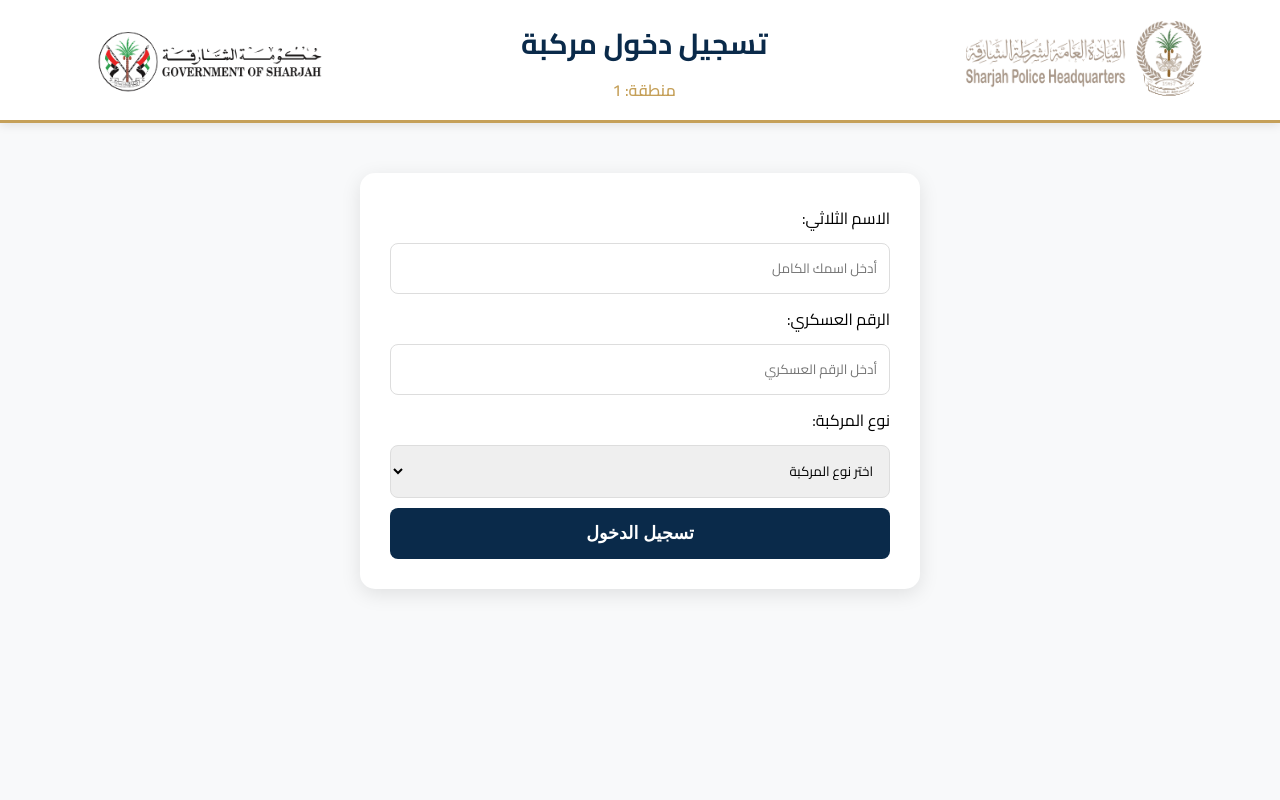
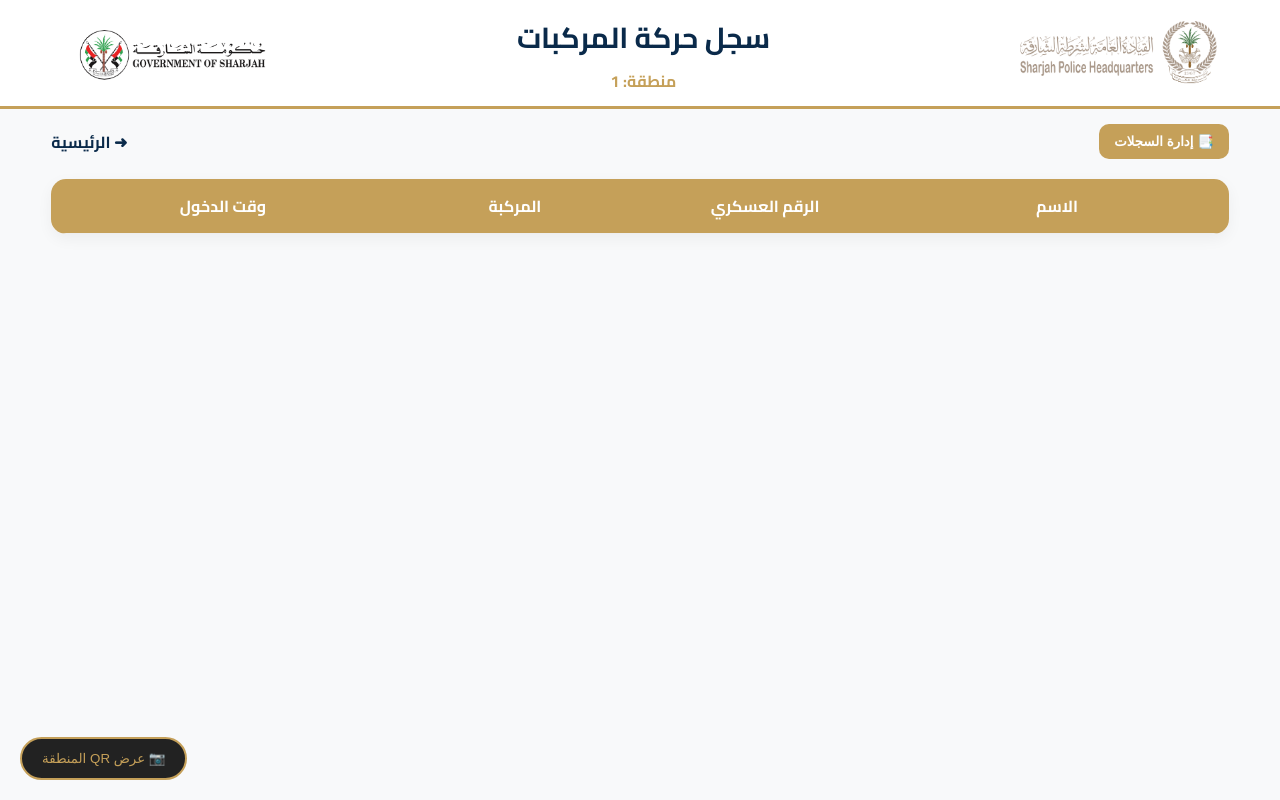
Before and after one commit to Mohammed-Alzahmi/vehicle-tracker-v2, a Flask app: page /register/1 in a window 1280 px wide. Run offline with Flask 3, Linux system fonts and the light colour scheme.

Commit message:
add pytz

```diff
--- a/static/script.js
+++ b/static/script.js
@@ -1,79 +1,28 @@
-let currentOldName = "";
+function enableAdminMode() {
+    const body = document.getElementById('pageBody');
+    const controls = document.getElementById('adminControls');
+    const checks = document.querySelectorAll('.record-check');
 
-function toggleMenu(region, event) {
-    event.stopPropagation(); // يمنع دخول الصفحة عند الضغط على النقاط
-    document.querySelectorAll('.menu').forEach(m => { if(m.id !== 'menu-'+region) m.classList.remove('show'); });
-    document.getElementById('menu-' + region).classList.toggle('show');
+    const isActive = body.classList.toggle('admin-mode');
+    controls.style.display = isActive ? 'flex' : 'none';
+    checks.forEach(c => c.style.display = isActive ? 'block' : 'none');
 }
 
-window.onclick = () => document.querySelectorAll('.menu').forEach(m => m.classList.remove('show'));
-
-function deleteRegion(name, event) {
-    event.stopPropagation();
-    if (confirm("حذف منطقة " + name + "؟")) {
-        fetch("/delete-region", { method: "POST", headers: {"Content-Type": "application/json"}, body: JSON.stringify({name: name}) }).then(() => location.reload());
-    }
-}
-
-// وظائف التعديل الجديدة
-function openEditModal(oldName, event) {
-    event.stopPropagation();
-    currentOldName = oldName;
-    document.getElementById('editRegionInput').value = oldName;
-    document.getElementById('customEditModal').style.display = 'flex';
-}
-
-function closeEditModal() {
-    document.getElementById('customEditModal').style.display = 'none';
-}
-
-function saveRegionEdit() {
-    let newName = document.getElementById('editRegionInput').value;
-    if (newName && newName !== currentOldName) {
-        fetch("/edit-region", {
-            method: "POST",
-            headers: {"Content-Type": "application/json"},
-            body: JSON.stringify({old: currentOldName, new: newName})
-        }).then(() => location.reload());
-    } else {
-        closeEditModal();
-    }
-}
-
-// باقي الوظائف (إدارة السجلات والباركود)
-function enableAdminMode() {
-    const checks = document.querySelectorAll('.record-check');
-    const controls = document.getElementById('adminControls');
-    const isHidden = controls.style.display === 'none' || controls.style.display === '';
-    controls.style.display = isHidden ? 'flex' : 'none';
-    checks.forEach(c => c.style.display = isHidden ? 'block' : 'none');
-}
-function selectAllRecords() { document.querySelectorAll('.record-check').forEach(c => c.checked = true); }
-function deleteSelected() {
-    const ids = Array.from(document.querySelectorAll('.record-check:checked')).map(c => c.value);
-    if(ids.length > 0 && confirm("حذف المحدد؟")) {
-        fetch("/delete-records", { method: "POST", headers: {"Content-Type": "application/json"}, body: JSON.stringify({region: CURRENT_REGION, ids: ids}) }).then(() => location.reload());
-    }
-}
 function openQR(region) {
     const url = window.location.origin + "/register/" + encodeURIComponent(region);
-    document.getElementById("qrFrame").src = "https://api.qrserver.com/v1/create-qr-code/?size=200x200&data=" + url;
+    const qrImgUrl = "https://api.qrserver.com/v1/create-qr-code/?size=200x200&data=" + url;
+    document.getElementById("qrPlaceholder").innerHTML = `<img src="${qrImgUrl}" id="qrImg" style="width:200px;">`;
     document.getElementById("qrUrlText").innerText = url;
     document.getElementById("qrModal").style.display = "flex";
 }
-function copyQRLink() { navigator.clipboard.writeText(document.getElementById("qrUrlText").innerText); alert("تم النسخ!"); }
+
 function printQR() {
-    const content = document.getElementById('printableQR').innerHTML;
-    const win = window.open('', '', 'height=600,width=400');
-    win.document.write('<html><head><style>body{font-family:Cairo;text-align:center;padding:20px} iframe{width:200px;height:200px;border:none}</style></head><body>' + content + '</body></html>');
-    win.document.close();
-    setTimeout(() => { win.print(); win.close(); }, 500);
+    window.print(); // بيطبع الباركود والاسم بس لأننا عدلنا الـ CSS @media print
 }
-function openCarModal() { document.getElementById('carModal').style.display = 'flex'; }
-function addCar() {
-    const val = document.getElementById('newCarInput').value;
-    if(val) manageCar('add', val);
+
+// دالة تحديد الكل
+function selectAllRecords() {
+    const checks = document.querySelectorAll('.record-check');
+    const allChecked = Array.from(checks).every(c => c.checked);
+    checks.forEach(c => c.checked = !allChecked);
 }
-function manageCar(action, value) {
-    fetch("/manage-cars", { method: "POST", headers: {"Content-Type": "application/json"}, body: JSON.stringify({action: action, value: value}) }).then(() => location.reload());
-}
--- a/static/style.css
+++ b/static/style.css
@@ -2,86 +2,74 @@
 
 :root { --primary: #0a2a4a; --accent: #c5a059; --bg: #f8f9fa; --danger: #dc3545; }
 
-body { font-family: 'Cairo', sans-serif; background: var(--bg); margin: 0; direction: rtl; }
+body { font-family: 'Cairo', sans-serif; background: var(--bg); margin: 0; direction: rtl; overflow-x: hidden; }
 
-/* هيدر مطور ورسبونسف */
+/* هيدر تكيّفي ذكي */
 header {
     background: white;
-    padding: 15px 5%;
+    padding: 10px 4%;
     display: flex;
     justify-content: space-between;
     align-items: center;
     border-bottom: 3px solid var(--accent);
-    box-shadow: 0 2px 10px rgba(0,0,0,0.1);
+    gap: 10px;
 }
-header img {
-    height: clamp(60px, 10vw, 90px); /* حجم متوسط ورسبونسف */
-    width: auto;
-}
-.header-text { text-align: center; }
+header img { height: clamp(40px, 10vw, 75px); width: auto; }
+
+.header-text { flex: 1; text-align: center; min-width: 0; }
 .header-text h2 {
     margin: 0;
     color: var(--primary);
-    font-size: clamp(1.2rem, 4vw, 1.8rem); /* عنوان كبير */
+    font-size: clamp(0.9rem, 4.5vw, 1.8rem); /* بيصغر مع الشاشة تلقائياً */
+    white-space: nowrap;
 }
 .header-text p {
-    margin: 5px 0 0 0;
-    color: var(--accent); /* لون ذهبي */
-    font-size: clamp(0.8rem, 2.5vw, 1rem); /* أصغر نتفة */
-    font-weight: 600;
+    margin: 2px 0 0 0;
+    color: var(--accent);
+    font-size: clamp(0.6rem, 2.8vw, 1rem);
+    font-weight: 700;
 }
 
-/* حقل الإضافة */
-.add-region-container { max-width: 600px; margin: 30px auto; display: flex; padding: 0 20px; }
-.add-region-container input { flex: 1; padding: 15px; border: 2px solid #ddd; border-radius: 0 12px 12px 0; outline: none; font-family: 'Cairo'; }
-.add-region-container button { padding: 15px 25px; background: var(--primary); color: white; border: none; border-radius: 12px 0 0 12px; cursor: pointer; font-weight: bold; }
-
-/* كروت المناطق - الكرت كامل قابل للضغط */
-.regions-grid { display: grid; grid-template-columns: repeat(auto-fill, minmax(280px, 1fr)); gap: 20px; padding: 20px 5%; }
-.region-card {
-    background: white;
-    border-radius: 15px;
-    box-shadow: 0 4px 15px rgba(0,0,0,0.05);
-    position: relative;
-    border: 1px solid #eee;
+/* جدول السجلات - بدون فراغ جانبي */
+.records-table-row {
+    display: grid;
+    grid-template-columns: 2fr 1.5fr 1.5fr 2fr; /* أربع خانات بس بدون فراغ */
+    align-items: center;
     text-align: center;
-    padding: 50px 20px;
-    cursor: pointer;
-    transition: 0.3s;
-}
-.region-card:hover { transform: translateY(-5px); box-shadow: 0 8px 25px rgba(0,0,0,0.1); }
-.region-title {
-    font-size: 1.8rem;
-    font-weight: 700;
-    color: var(--primary);
-    text-decoration: none;
-    display: inline-block;
-    padding-bottom: 5px;
-    border-bottom: 3px solid var(--accent);
+    padding: 12px 5px;
+    border-bottom: 1px solid #eee;
+    transition: 0.3s ease;
 }
 
-/* المنيو (الثلاث نقاط) - منع انتشار الضغط */
-.dots-container {
-    position: absolute;
-    top: 15px;
-    left: 15px;
-    cursor: pointer;
+/* يظهر الفراغ فقط وقت "إدارة السجلات" */
+.admin-mode .records-table-row {
+    grid-template-columns: 40px 2fr 1.5fr 1.5fr 2fr;
+}
+
+.record-check { display: none; margin: 0 auto; }
+.type-text { color: black !important; font-weight: 600; text-decoration: none; }
+
+/* صندوق اللنك - يمنع الخروج عن الصفحة */
+.qr-link-box {
+    background: #f1f1f1;
     padding: 10px;
-    z-index: 10;
+    border-radius: 8px;
+    font-size: 0.7rem;
+    margin: 10px 0;
+    word-break: break-all; /* يكسر اللنك الطويل */
+    color: #555;
+    border: 1px solid #ddd;
 }
-.menu { display: none; position: absolute; top: 45px; left: 15px; background: white; border-radius: 8px; box-shadow: 0 5px 20px rgba(0,0,0,0.15); z-index: 100; }
-.menu.show { display: block; }
-.menu button { display: block; width: 110px; padding: 12px; border: none; background: none; font-family: 'Cairo'; text-align: right; cursor: pointer; }
 
-/* مودال التعديل الاحترافي */
-.edit-modal { display: none; position: fixed; inset: 0; background: rgba(0,0,0,0.7); align-items: center; justify-content: center; z-index: 2000; }
-.edit-content { background: white; padding: 30px; border-radius: 20px; width: 90%; max-width: 400px; text-align: center; }
-.edit-content input { width: 100%; padding: 12px; margin: 20px 0; border: 1px solid #ddd; border-radius: 10px; font-family: 'Cairo'; text-align: center; font-size: 1.1rem; }
+/* تعديل الطباعة - لإظهار الباركود والاسم فقط */
+@media print {
+    body * { visibility: hidden; }
+    #printableQR, #printableQR * { visibility: visible; }
+    #printableQR { position: absolute; left: 0; top: 0; width: 100%; text-align: center; }
+}
 
-/* صفحة السجلات وباقي الستايليات */
-.tag { color: #000 !important; font-weight: bold; }
-.record-check { display: none; transform: scale(1.3); }
-.admin-only-controls { display: none; gap: 10px; margin-bottom: 15px; justify-content: center; }
+/* باقي التصاميم الأساسية */
+.container { padding: 15px 4%; }
 .modal { display: none; position: fixed; inset: 0; background: rgba(0,0,0,0.6); align-items: center; justify-content: center; z-index: 1000; }
-.qr-content { background: white; padding: 25px; border-radius: 20px; text-align: center; width: 320px; }
-.floating-qr { position: fixed; bottom: 30px; left: 30px; background: #222; color: var(--accent); border: 2px solid var(--accent); padding: 12px 25px; border-radius: 50px; cursor: pointer; font-weight: bold; }
+.qr-content { background: white; padding: 25px; border-radius: 20px; width: 85%; max-width: 320px; text-align: center; }
+.floating-qr { position: fixed; bottom: 20px; left: 20px; background: #222; color: var(--accent); border: 2px solid var(--accent); padding: 12px 20px; border-radius: 50px; cursor: pointer; }
--- a/templates/register.html
+++ b/templates/register.html
@@ -3,39 +3,68 @@
 <head>
     <meta charset="UTF-8">
     <meta name="viewport" content="width=device-width, initial-scale=1.0">
-    <title>تسجيل دخول مركبة - {{ region }}</title>
+    <title>سجلات {{ region }}</title>
     <link rel="stylesheet" href="{{ url_for('static', filename='style.css') }}">
-    <style>
-        .form-container { max-width: 500px; margin: 50px auto; background: white; padding: 30px; border-radius: 15px; box-shadow: 0 5px 20px rgba(0,0,0,0.1); }
-        input, select { width: 100%; padding: 12px; margin: 10px 0; border: 1px solid #ddd; border-radius: 8px; font-family: 'Cairo'; box-sizing: border-box; }
-        .submit-btn { width: 100%; padding: 15px; background: var(--primary); color: white; border: none; border-radius: 8px; cursor: pointer; font-weight: bold; font-size: 1.1rem; }
-    </style>
 </head>
-<body>
+<body id="pageBody">
 <header>
     <img src="{{ url_for('static', filename='shj-gov.png') }}">
-    <div class="header-text"><h2>تسجيل دخول مركبة</h2><p>منطقة: {{ region }}</p></div>
+    <div class="header-text">
+        <h2>سجل حركة المركبات</h2>
+        <p>منطقة: {{ region }}</p>
+    </div>
     <img src="{{ url_for('static', filename='shj-police.png') }}">
 </header>
 
-<div class="form-container">
-    <form method="POST">
-        <label>الاسم الثلاثي:</label>
-        <input type="text" name="name" placeholder="أدخل اسمك الكامل" required>
+<div class="container">
+    <div style="display: flex; justify-content: space-between; align-items: center; margin-bottom: 20px;">
+        <div style="display: flex; gap: 10px;">
+            <button onclick="enableAdminMode()" style="background:var(--accent); color:white; border:none; padding:10px 15px; border-radius:10px; cursor:pointer; font-weight:bold;">📑 إدارة السجلات</button>
+        </div>
+        <a href="/" style="text-decoration:none; color:var(--primary); font-weight:bold;">➜ الرئيسية</a>
+    </div>
 
-        <label>الرقم العسكري:</label>
-        <input type="number" name="military_id" placeholder="أدخل الرقم العسكري" required>
+    <div id="adminControls" style="display:none; gap:10px; margin-bottom:15px; justify-content:center;">
+        <button onclick="selectAllRecords()" style="padding:8px 15px; border-radius:8px; border:none; background:#444; color:white;">تحديد الكل</button>
+        <button onclick="deleteSelected()" style="padding:8px 15px; border-radius:8px; border:none; background:var(--danger); color:white;">حذف</button>
+    </div>
 
-        <label>نوع المركبة:</label>
-        <select name="car_type" required>
-            <option value="" disabled selected>اختر نوع المركبة</option>
-            {% for car in car_types %}
-            <option value="{{ car }}">{{ car }}</option>
-            {% endfor %}
-        </select>
+    <div style="background: white; border-radius: 15px; overflow: hidden; box-shadow: 0 5px 15px rgba(0,0,0,0.05);">
+        <div class="records-table-row" style="background: var(--accent); color: white; font-weight: bold;">
+            <div class="record-check"></div>
+            <div>الاسم</div>
+            <div>الرقم العسكري</div>
+            <div>المركبة</div> <div>وقت الدخول</div>
+        </div>
+        {% for r in records %}
+        <div class="records-table-row">
+            <input type="checkbox" class="record-check" value="{{ r.id }}">
+            <div style="font-weight: bold;">{{ r.name }}</div>
+            <div>{{ r.military_id }}</div>
+            <div class="type-text">{{ r.car_type }}</div> <div style="font-size: 0.75rem; color: #777;">{{ r.time }}</div>
+        </div>
+        {% endfor %}
+    </div>
+</div>
 
-        <button type="submit" class="submit-btn">تسجيل الدخول</button>
-    </form>
+<button class="floating-qr" onclick="openQR('{{ region }}')">📷 عرض QR المنطقة</button>
+
+<div id="qrModal" class="modal">
+    <div class="qr-content">
+        <div id="printableQR">
+            <h2 style="margin:0; color:var(--primary);">رمز دخول المركبات</h2>
+            <h3 style="color:var(--accent); margin: 5px 0 15px 0;">منطقة: {{ region }}</h3>
+            <div id="qrPlaceholder" style="margin: 15px 0;"></div>
+        </div>
+        <div class="qr-link-box" id="qrUrlText"></div>
+        <div style="display:flex; gap:10px;">
+            <button onclick="printQR()" style="flex:1; padding:12px; border-radius:10px; border:none; background:#28a745; color:white; font-weight:bold; cursor:pointer;">🖨️ طباعة</button>
+            <button onclick="document.getElementById('qrModal').style.display='none'" style="flex:1; padding:12px; border-radius:10px; border:none; background:#eee; color:#333; cursor:pointer;">إغلاق</button>
+        </div>
+    </div>
 </div>
+
+<script>const CURRENT_REGION = "{{ region }}";</script>
+<script src="{{ url_for('static', filename='script.js') }}"></script>
 </body>
 </html>
```
